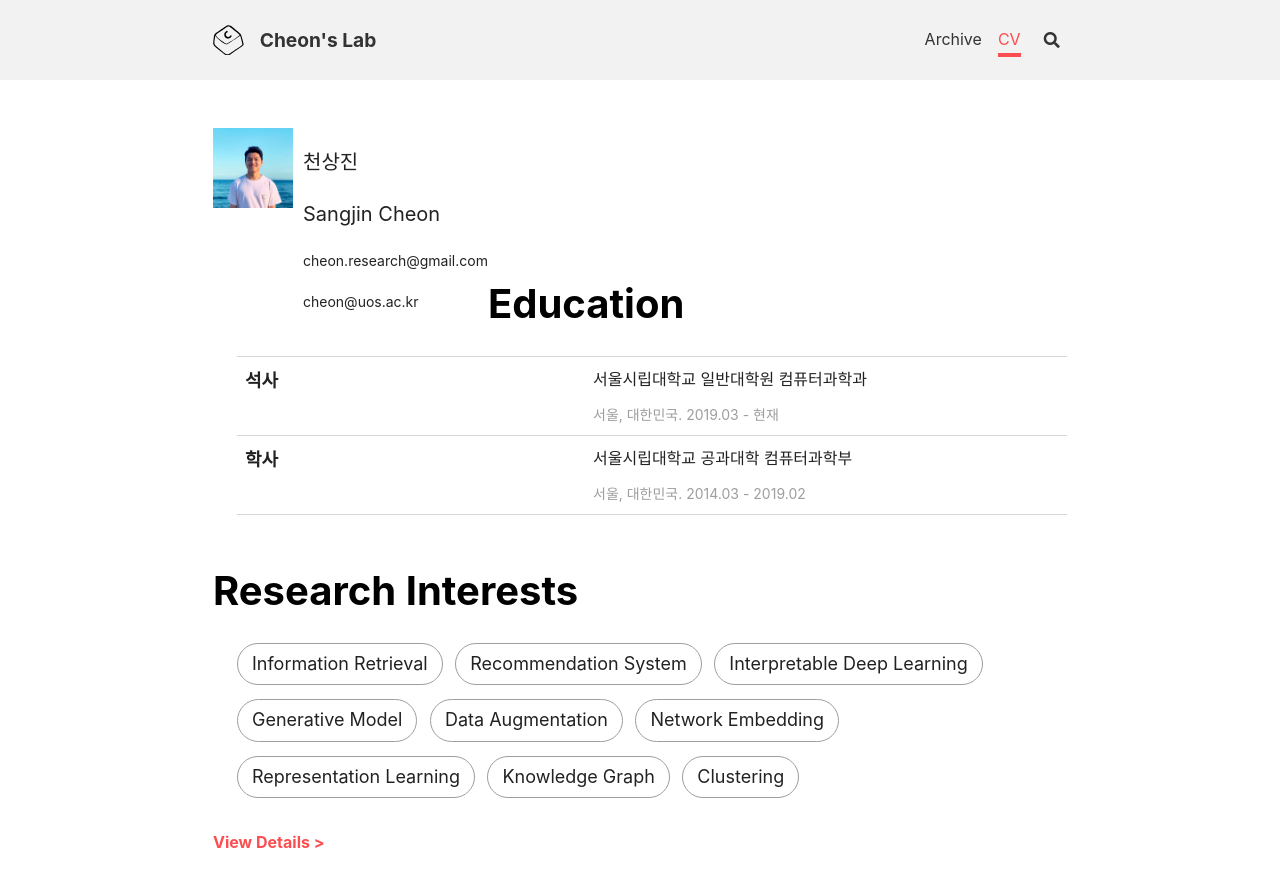
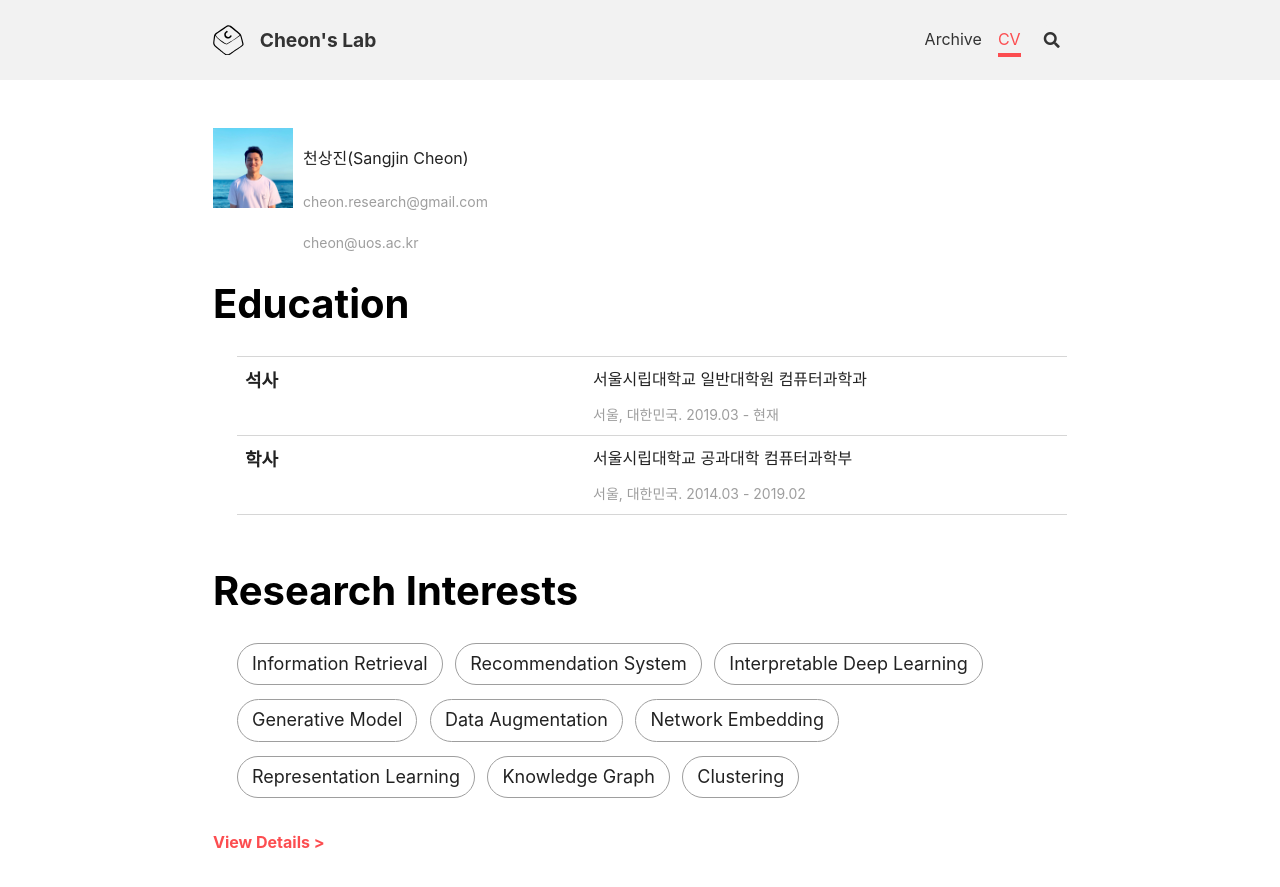
Before and after one commit to cheon-research/cheon-research.github.io, a Jekyll site: the page built from cv.html, in a window 1280 px wide and 900 px high. Shown: the top 887 px of the window. Built offline with Jekyll 4.4.1, drawn with Linux system fonts in a browser that asks for light colours; nearby versions of some CDN libraries.

Commit message:
Update cv.html

```diff
--- a/cv.html
+++ b/cv.html
@@ -5,13 +5,12 @@ layout: article
 <div class="profile section">
     <div class="name_tag">
         <div class="selfie float_left">
-            <img class="selfie" src="https://github.com/cheon-research/cheon-research.github.io/blob/master/assets/profile_img.jpg?raw=true" alt="profile image" style="width: 100; height:100;"></img>
+            <img class="selfie" src="https://github.com/cheon-research/cheon-research.github.io/blob/master/assets/profile_img.jpg?raw=true" alt="profile image" style="width: 200; height:200;"></img>
         </div>
-        <div class="my_info float_left">
-            <p class="name ko">천상진</p>
-            <p class="name en">Sangjin Cheon</p>
-            <p class="email">cheon.research@gmail.com</p>
-            <p class="email">cheon@uos.ac.kr</p>
+        <div class="my_info li_right">
+            <p class="li_main">천상진(Sangjin Cheon)</p>
+            <p class="li_sub">cheon.research@gmail.com</p>
+            <p class="li_sub">cheon@uos.ac.kr</p>
         </div>
     </div>
 </div>
@@ -103,10 +102,6 @@ layout: article
                 <p class="li_main">ACM CIKM 2019</p>
                 <p class="li_detail">Conference on Information and Knowledge Management 2019</p>
                 <p class="li_sub">Beijing, China. 2019. 11. 03-07.</p>
-
-                <p class="li_main">IEEE ICDE 2020</p>
-                <p class="li_detail">International Conference on Data Engineering 2020</p>
-                <p class="li_sub"><del>Dallas, Texas.</del> Online. 2020. 04. 20-24.</p>
             </div>
         </li>
     </ul>
@@ -119,7 +114,7 @@ layout: article
             <p class="li_title">연구</p>
             <div class="li_right">
                 <p class="li_main">지식 발굴을 위한 빅데이터 분석 프레임워크 개발</p>
-                <p class="li_sub">2019. 03. 01 -</p>
+                <p class="li_sub">2019. 03. 01 - </p>
             </div>
         </li>
         <li>
```
